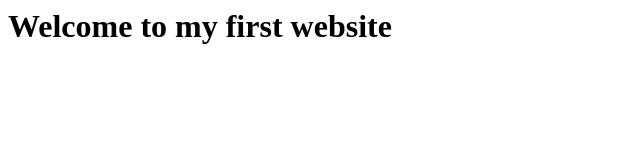
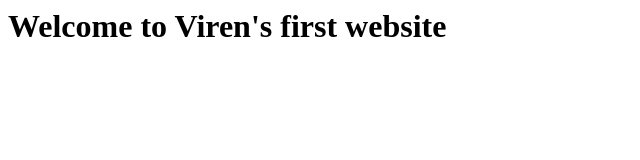
Before and after one commit to Viren57/website, a plain HTML site: page index.html in a window 1280 px wide. Shown: the whole page, without its empty margins (0-640 px from the left). Drawn offline with Linux system fonts and the light colour scheme.

Commit message:
changed website content

```diff
--- a/index.html
+++ b/index.html
@@ -1,6 +1,6 @@
 <html>
 <title>Jenkins CI/CD Pipeline</title>
 <body>
-<h1>Welcome to my first website</h1>
+<h1>Welcome to Viren's first website</h1>
 </body>
 </html>
```
